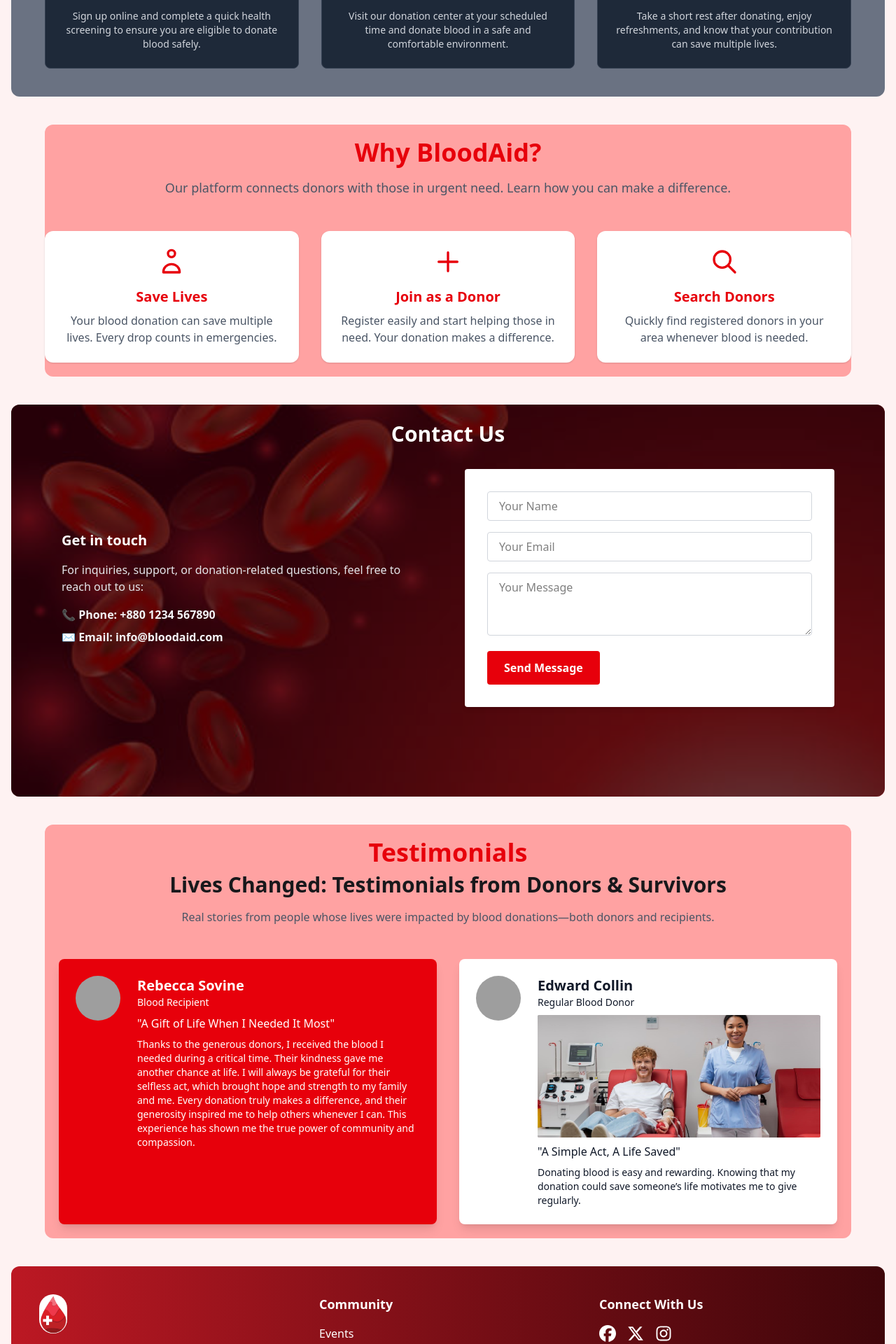
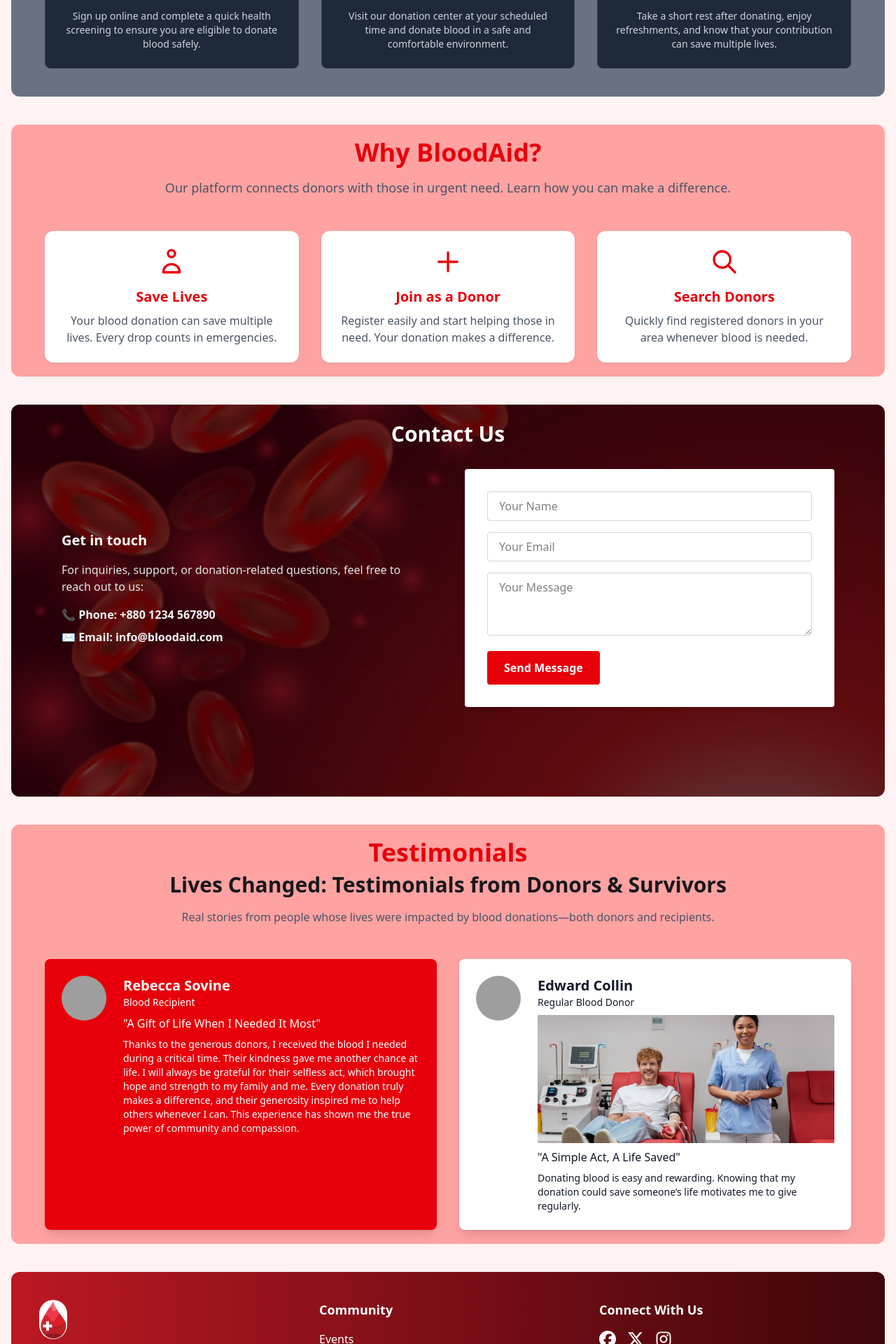
Before and after one commit to marufaakter1947/Blood-Aid, a React (Vite) app: page / in a window 1280 px wide. Shown: the part 1040-2960 px from the top of the page at 70% size. Built offline with nearby package versions, Linux system fonts and the light colour scheme; no server answers; grey boxes are pictures that could not be loaded.

Commit message:
fix background

```diff
--- a/src/Component/Featured/Featured.jsx
+++ b/src/Component/Featured/Featured.jsx
@@ -65,8 +65,8 @@ const features = [
 
 const Featured = () => {
   return (
-    <section className="py-10 mx-4">
-      <div className="max-w-6xl mx-auto bg-red-300 rounded-xl py-5  text-center">
+    <section className=" bg-red-300  py-5 rounded-xl px-4 mx-4 my-10">
+      <div className="max-w-6xl mx-auto   text-center">
         <h2 className="text-3xl md:text-4xl font-bold text-red-600">
           Why BloodAid?
         </h2>
--- a/src/Component/Testimonials/Testimonials.jsx
+++ b/src/Component/Testimonials/Testimonials.jsx
@@ -29,8 +29,8 @@ const testimonials = [
 
 const Testimonials = () => {
   return (
-    <section className=" py-10 px-4 ">
-      <div className="max-w-6xl mx-auto bg-red-300 rounded-xl p-5">
+    <section className="  bg-red-300  py-5 rounded-xl px-4 mx-4 my-10 ">
+      <div className="max-w-6xl mx-auto ">
         <p className="text-red-600 font-bold mb-2 text-3xl md:text-4xl text-center">Testimonials</p>
         <h2 className="text-2xl md:text-3xl font-bold mb-4 text-center">
           Lives Changed: Testimonials from Donors & Survivors
```
